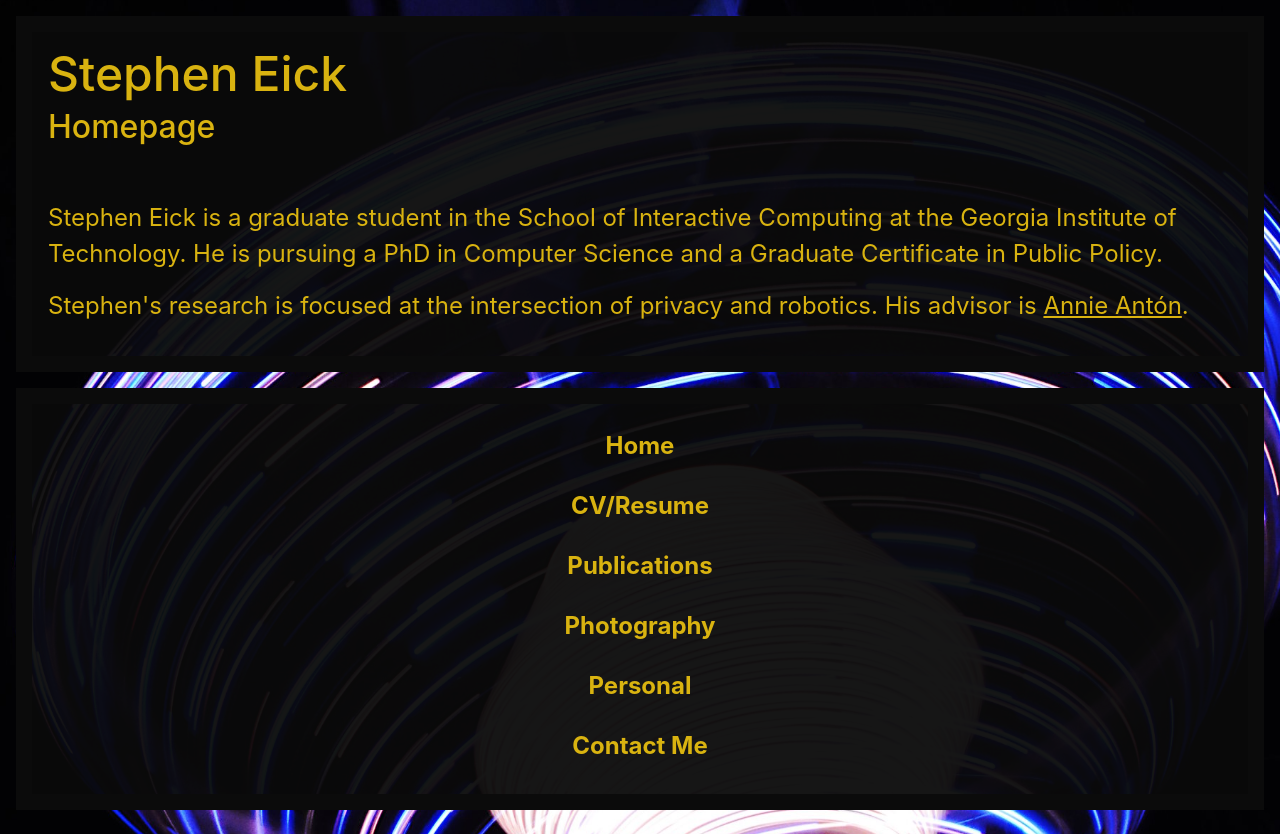
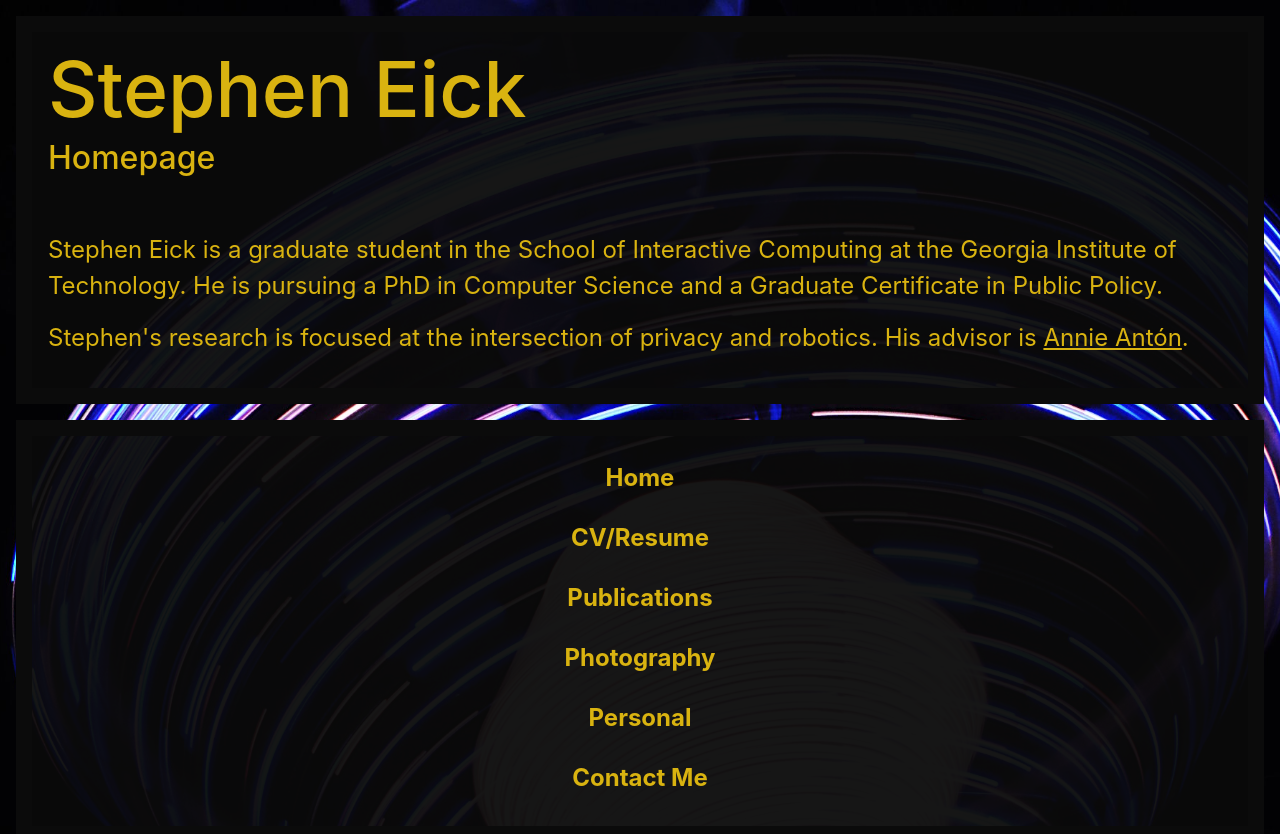
Before and after one commit to theredcomputer/theredcomputer.github.io, a plain HTML site: page index.html in a window 1280 px wide. Shown: the top 834 px of the page. Drawn offline with nearby package versions, Linux system fonts and the light colour scheme.

Commit message:
Trying out vw

```diff
--- a/main.css
+++ b/main.css
@@ -42,7 +42,7 @@
 @media (max-width: 1440px) {
     html, body {height: auto;}
     .main {margin-bottom: 1em;}
-    h1 {font-size: 3rem}
+    h1 {font-size: 6vw}
     h3 {font-size: 2rem}
     body {padding: 1em; border: 0em;}
     .footer {margin-top: 1em; font-size: 1.5rem;}
```
